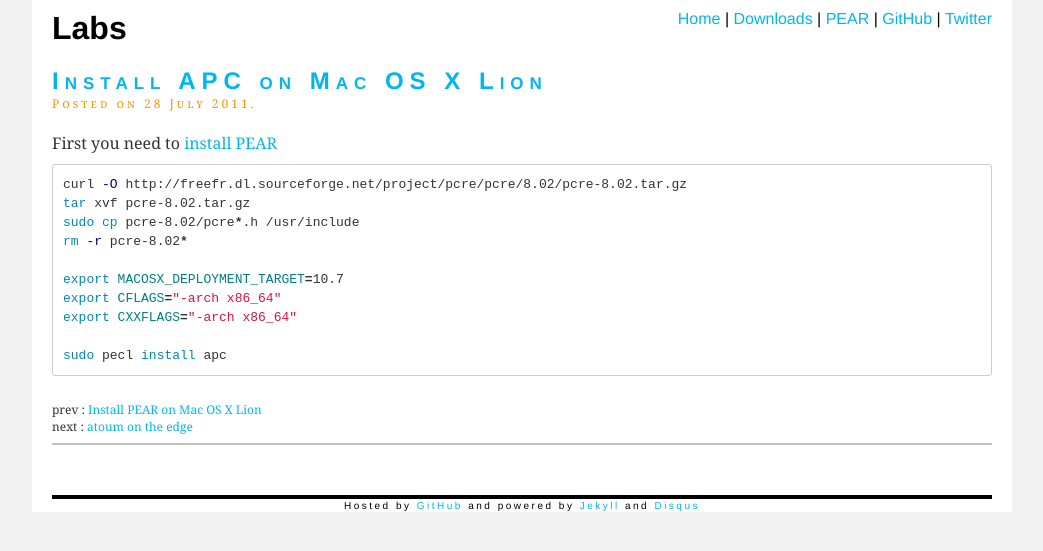
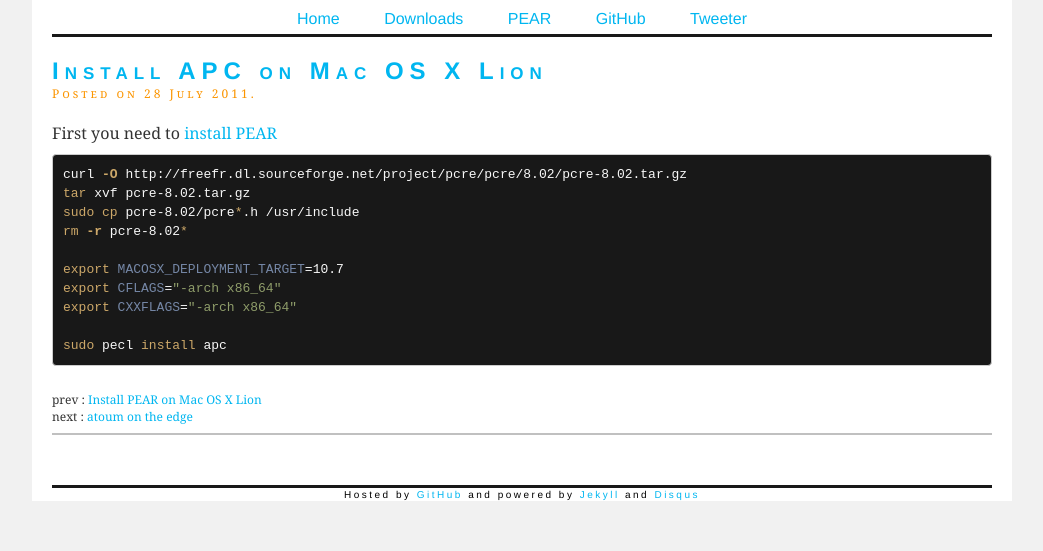
Before and after one commit to stealth35/stealth35.github.com, a Jekyll site: the page built from _posts/2011-07-28-install-apc-on-osx-lion.html, in a window 1280 px wide. Shown: the top 551 px of the page, without its empty margins (118-1161 px from the left). Built offline with Jekyll 4.4.1, drawn with Linux system fonts in a browser that asks for light colours; nearby versions of some CDN libraries; comment, search, counter and statistics services are not loaded.

Commit message:
Change style

```diff
--- a/_config.yml
+++ b/_config.yml
@@ -1,4 +1,9 @@
 auto: true
 server: true
 url: http://stealth35.github.com
-title: Labs
+menu_items:
+    - { title: Home,      link: / }
+    - { title: Downloads, link: /downloads }
+    - { title: PEAR,      link: /pear }
+    - { title: GitHub,    link: https://github.com/stealth35 }
+    - { title: Tweeter,   link: http://twitter.com/stealth35 }
--- a/_layouts/default.html
+++ b/_layouts/default.html
@@ -23,8 +23,11 @@
     <body>
         <div id="content">
             <header>
-                <div id="menu"><a href="/">Home</a> | <a href="/downloads">Downloads</a> | <a href="/pear">PEAR</a> | <a href="https://github.com/stealth35">GitHub</a> | <a href="http://twitter.com/stealth35">Twitter</a></div>
-                <h1>{{ site.title }}</h1>
+                <nav>
+                {% for menu_item in site.menu_items %}
+                    <a href="{{ menu_item.link }}">{{ menu_item.title }}</a>
+                {% endfor %}
+                </nav>
             </header>
             {{ content }}
             <footer>
--- a/stylesheets/highlight.css
+++ b/stylesheets/highlight.css
@@ -1,199 +1,72 @@
 .highlight {
-    background: none repeat scroll 0 0 #FFFFFF;
+    background-color: #181818;
+	border: 1px solid #CCCCCC;
+	border-radius: 4px;
+	font-size: 13px;
+	line-height: 19px;
+	overflow: auto;
+	padding: 10px 10px;
+	margin:10px 0;
+	color: #F8F8F8;
+	font-family: Monaco,"Menlo","Courier New",monospace;
 }
-.highlight .c {
-    color: #999988;
-    font-style: italic;
-}
-.highlight .err {
-    background-color: #E3D2D2;
-    color: #A61717;
-}
-.highlight .k {
-    font-weight: bold;
-}
-.highlight .o {
-    font-weight: bold;
-}
-.highlight .cm {
-    color: #999988;
-    font-style: italic;
-}
-.highlight .cp {
-    color: #999999;
-    font-weight: bold;
-}
-.highlight .c1 {
-    color: #999988;
-    font-style: italic;
-}
-.highlight .cs {
-    color: #999999;
-    font-style: italic;
-    font-weight: bold;
-}
-.highlight .gd {
-    background-color: #FFDDDD;
-    color: #000000;
-}
-.highlight .gd .x {
-    background-color: #FFAAAA;
-    color: #000000;
-}
-.highlight .ge {
-    font-style: italic;
-}
-.highlight .gr {
-    color: #AA0000;
-}
-.highlight .gh {
-    color: #999999;
-}
-.highlight .gi {
-    background-color: #DDFFDD;
-    color: #000000;
-}
-.highlight .gi .x {
-    background-color: #AAFFAA;
-    color: #000000;
-}
-.highlight .go {
-    color: #888888;
-}
-.highlight .gp {
-    color: #555555;
-}
-.highlight .gs {
-    font-weight: bold;
-}
-.highlight .gu {
-    color: #800080;
-    font-weight: bold;
-}
-.highlight .gt {
-    color: #AA0000;
-}
-.highlight .kc {
-    font-weight: bold;
-}
-.highlight .kd {
-    font-weight: bold;
-}
-.highlight .kn {
-    font-weight: bold;
-}
-.highlight .kp {
-    font-weight: bold;
-}
-.highlight .kr {
-    font-weight: bold;
-}
-.highlight .kt {
-    color: #445588;
-    font-weight: bold;
-}
-.highlight .m {
-    color: #009999;
-}
-.highlight .s {
-    color: #DD1144;
-}
-.highlight .na {
-    color: #008080;
-}
-.highlight .nb {
-    color: #0086B3;
-}
-.highlight .nc {
-    color: #445588;
-    font-weight: bold;
-}
-.highlight .no {
-    color: #008080;
-}
-.highlight .ni {
-    color: #800080;
-}
-.highlight .ne {
-    color: #990000;
-    font-weight: bold;
-}
-.highlight .nf {
-    color: #990000;
-    font-weight: bold;
-}
-.highlight .nn {
-    color: #555555;
-}
-.highlight .nt {
-    color: #000080;
-}
-.highlight .nv {
-    color: #008080;
-}
-.highlight .ow {
-    font-weight: bold;
-}
-.highlight .w {
-    color: #BBBBBB;
-}
-.highlight .mf {
-    color: #009999;
-}
-.highlight .mh {
-    color: #009999;
-}
-.highlight .mi {
-    color: #009999;
-}
-.highlight .mo {
-    color: #009999;
-}
-.highlight .sb {
-    color: #DD1144;
-}
-.highlight .sc {
-    color: #DD1144;
-}
-.highlight .sd {
-    color: #DD1144;
-}
-.highlight .s2 {
-    color: #DD1144;
-}
-.highlight .se {
-    color: #DD1144;
-}
-.highlight .sh {
-    color: #DD1144;
-}
-.highlight .si {
-    color: #DD1144;
-}
-.highlight .sx {
-    color: #DD1144;
-}
-.highlight .sr {
-    color: #009926;
-}
-.highlight .s1 {
-    color: #DD1144;
-}
-.highlight .ss {
-    color: #990073;
-}
-.highlight .bp {
-    color: #999999;
-}
-.highlight .vc {
-    color: #008080;
-}
-.highlight .vg {
-    color: #008080;
-}
-.highlight .vi {
-    color: #008080;
-}
-.highlight .il {
-    color: #009999;
-}
+.highlight *::selection { background: rgba(221, 240, 255, 0.20); }
+.highlight *::-moz-selection { background: rgba(221, 240, 255, 0.20); }
+.highlight .hll { background-color: #ffffcc }
+.highlight .c { color: #5F5A60; font-style: italic }
+.highlight .err { border:#B22518; }
+.highlight .k { color: #CDA869 }
+.highlight .cm { color: #5F5A60; font-style: italic }
+.highlight .cp { color: #5F5A60 }
+.highlight .c1 { color: #5F5A60; font-style: italic }
+.highlight .cs { color: #5F5A60; font-style: italic }
+.highlight .gd { background: #420E09 }
+.highlight .ge { font-style: italic }
+.highlight .gr { background: #B22518 }
+.highlight .gh { color: #000080; font-weight: bold }
+.highlight .gi { background: #253B22 }
+.highlight .go { }
+.highlight .gp { font-weight: bold }
+.highlight .gs { font-weight: bold }
+.highlight .gu { color: #800080; font-weight: bold }
+.highlight .gt { }
+.highlight .kc { }
+.highlight .kd { color: #e9df8f; }
+.highlight .kn { }
+.highlight .kp { color: #9B703F }
+.highlight .kr { }
+.highlight .kt { }
+.highlight .m { }
+.highlight .s { }
+.highlight .na { color: #F9EE98 }
+.highlight .nb { color: #CDA869 }
+.highlight .nc { color: #9B859D; font-weight: bold }
+.highlight .no { color: #9B859D }
+.highlight .nd { color: #7587A6 }
+.highlight .ni { color: #CF6A4C; font-weight: bold }
+.highlight .nf { color: #9B703F; font-weight: bold }
+.highlight .nn { color: #9B859D; font-weight: bold }
+.highlight .nt { color: #CDA869; font-weight: bold }
+.highlight .nv { color: #7587A6 }
+.highlight .ow { color: #AA22FF; font-weight: bold }
+.highlight .w { color: #141414 }
+.highlight .mf { color: #CF6A4C }
+.highlight .mh { color: #CF6A4C }
+.highlight .mi { color: #CF6A4C }
+.highlight .mo { color: #CF6A4C }
+.highlight .sb { color: #8F9D6A }
+.highlight .sc { color: #8F9D6A }
+.highlight .sd { color: #8F9D6A; font-style: italic; }
+.highlight .s2 { color: #8F9D6A }
+.highlight .se { color: #F9EE98; font-weight: bold; }
+.highlight .sh { color: #8F9D6A }
+.highlight .si { color: #DAEFA3; font-weight: bold; }
+.highlight .sx { color: #8F9D6A }
+.highlight .sr { color: #E9C062 }
+.highlight .s1 { color: #8F9D6A }
+.highlight .ss { color: #CF6A4C }
+.highlight .bp { color: #00aaaa }
+.highlight .vc { color: #7587A6 }
+.highlight .vg { color: #7587A6 }
+.highlight .vi { color: #7587A6 }
+.highlight .il { color: #009999 }
--- a/stylesheets/master.css
+++ b/stylesheets/master.css
@@ -75,27 +75,23 @@
 #list li{
     padding:8px;
 }
-.highlight {
-    background-color: #F8F8F8;
-	border: 1px solid #CCCCCC;
-	border-radius: 3px 3px 3px 3px;
-	font-size: 13px;
-	line-height: 19px;
-	overflow: auto;
-	padding: 10px 10px;
-	margin:10px 0;
-}
 
 header {
     padding:10px 0 0;
 }
 
-header #menu{
-    float:right;
+header nav {
+    text-align:center;
+    padding-bottom:6px;
+    border-bottom:3px solid #181818;
+}
+
+header nav a{
+    padding:0px 20px;
 }
 
 footer {
-	border-top:4px solid #000000;
+    border-top:3px solid #181818;
     font-size:10px;
     letter-spacing:0.25em;
     text-align:center;
```
Lines whose indentation alone changed are shown as unchanged.
